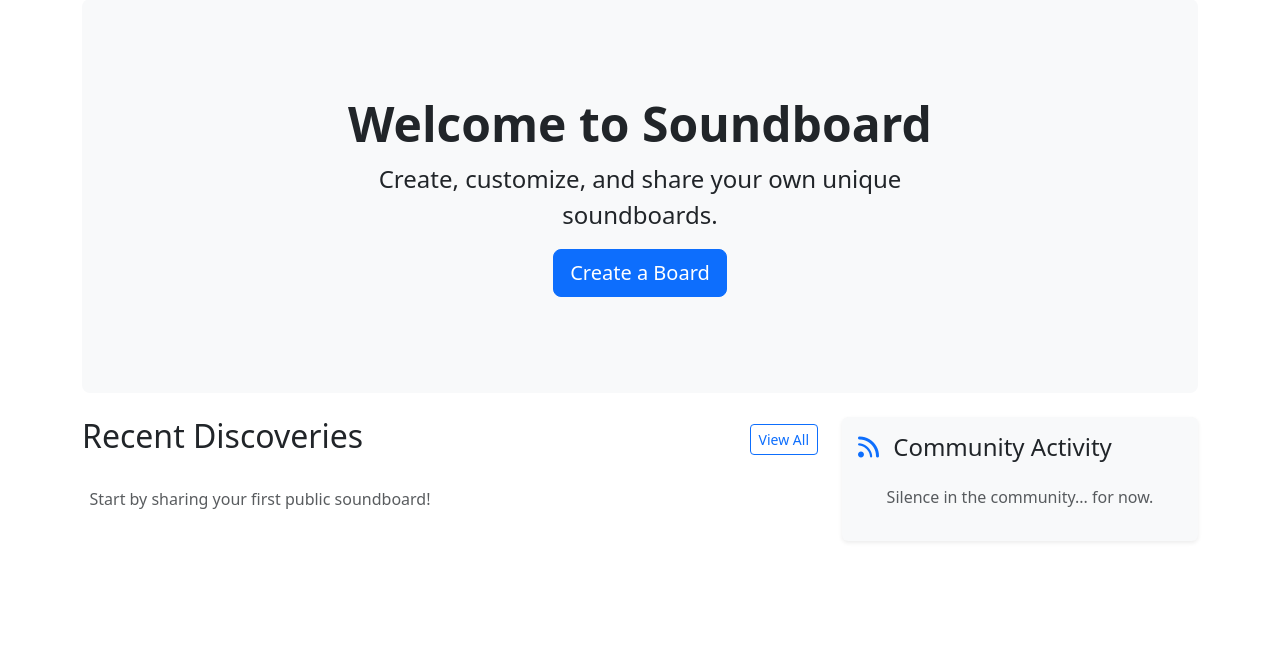
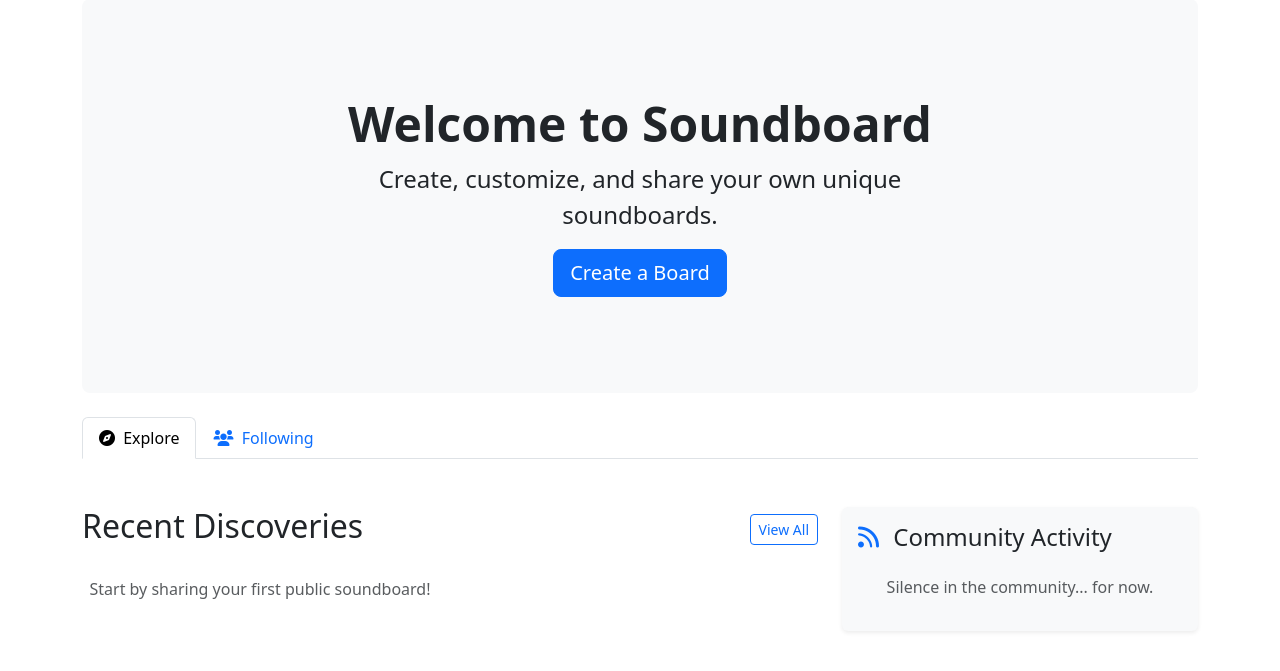
Before and after one commit to ernestgwilsonii/Soundboard, a Flask app: page / in a window 1280 px wide. Shown: the part 81-752 px from the top of the page. Run offline with Flask 3, Linux system fonts and the light colour scheme; the visitor is signed in with stand-in values (Sample User, id 1); data comes from the database, SQL or seed files in the repository; data that the repository does not hold is empty; some libraries are stand-ins or nearby versions.

Commit message:
feat(ui): add Following tab to home page

```diff
--- a/app/main/routes.py
+++ b/app/main/routes.py
@@ -41,17 +41,46 @@ def check_maintenance():
 @bp.route('/')
 @bp.route('/index')
 def index():
+    tab = request.args.get('tab', 'explore')
     featured = Soundboard.get_featured()
-    recent_all = Soundboard.get_recent_public(limit=7)
-    activities = Activity.get_recent(limit=10)
 
-    # Filter out featured from recent list to avoid duplication
-    if featured:
-        soundboards = [sb for sb in recent_all if sb.id != featured.id][:6]
+    if tab == 'following' and current_user.is_authenticated:
+        # Get boards and activity only from followed users
+        following_ids = [u.id for u in current_user.get_following()]
+        if following_ids:
+            # Soundboards from followed users
+            from app.db import get_soundboards_db
+            db = get_soundboards_db()
+            placeholders = ','.join(['?'] * len(following_ids))
+            cur = db.cursor()
+            cur.execute(f"SELECT * FROM soundboards WHERE user_id IN ({placeholders}) AND is_public = 1 ORDER BY created_at DESC", following_ids)
+            rows = cur.fetchall()
+            soundboards = [Soundboard(id=row['id'], name=row['name'], user_id=row['user_id'],
+                                     icon=row['icon'], is_public=row['is_public'], theme_color=row['theme_color'],
+                                     theme_preset=row['theme_preset']) for row in rows]
+
+            # Activities from followed users
+            cur.execute(f"SELECT * FROM activities WHERE user_id IN ({placeholders}) ORDER BY created_at DESC LIMIT 10", following_ids)
+            act_rows = cur.fetchall()
+            activities = [Activity(id=row['id'], user_id=row['user_id'], action_type=row['action_type'],
+                                  description=row['description'], created_at=row['created_at']) for row in act_rows]
+        else:
+            soundboards = []
+            activities = []
     else:
-        soundboards = recent_all[:6]
+        # Standard Explore view
+        recent_all = Soundboard.get_recent_public(limit=7)
+        activities = Activity.get_recent(limit=10)
 
-    return render_template('index.html', title='Home', featured=featured, soundboards=soundboards, activities=activities)
+        # Filter out featured from recent list to avoid duplication
+        if featured:
+            soundboards = [sb for sb in recent_all if sb.id != featured.id][:6]
+        else:
+            soundboards = recent_all[:6]
+
+    return render_template('index.html', title='Home', featured=featured,
+                           soundboards=soundboards, activities=activities,
+                           current_tab=tab)
 
 @bp.route('/activities')
 def get_activities():
--- a/templates/index.html
+++ b/templates/index.html
@@ -43,10 +43,31 @@
     {% endif %}
 
     <div class="row mb-4">
+        <div class="col-12">
+            <ul class="nav nav-tabs mb-4">
+                <li class="nav-item">
+                    <a class="nav-link {% if current_tab == 'explore' %}active{% endif %}" href="{{ url_for('main.index', tab='explore') }}">
+                        <i class="fas fa-compass me-1"></i> Explore
+                    </a>
+                </li>
+                {% if current_user.is_authenticated %}
+                <li class="nav-item">
+                    <a class="nav-link {% if current_tab == 'following' %}active{% endif %}" href="{{ url_for('main.index', tab='following') }}">
+                        <i class="fas fa-users me-1"></i> Following
+                    </a>
+                </li>
+                {% endif %}
+            </ul>
+        </div>
+    </div>
+
+    <div class="row mb-4">
         <div class="col-lg-8">
             <div class="d-flex justify-content-between align-items-center mb-4">
-                <h2>Recent Discoveries</h2>
+                <h2>{% if current_tab == 'following' %}From People You Follow{% else %}Recent Discoveries{% endif %}</h2>
+                {% if current_tab == 'explore' %}
                 <a href="{{ url_for('soundboard.gallery') }}" class="btn btn-outline-primary btn-sm">View All</a>
+                {% endif %}
             </div>
 
             <div class="row row-cols-1 row-cols-md-2 g-4">
```
